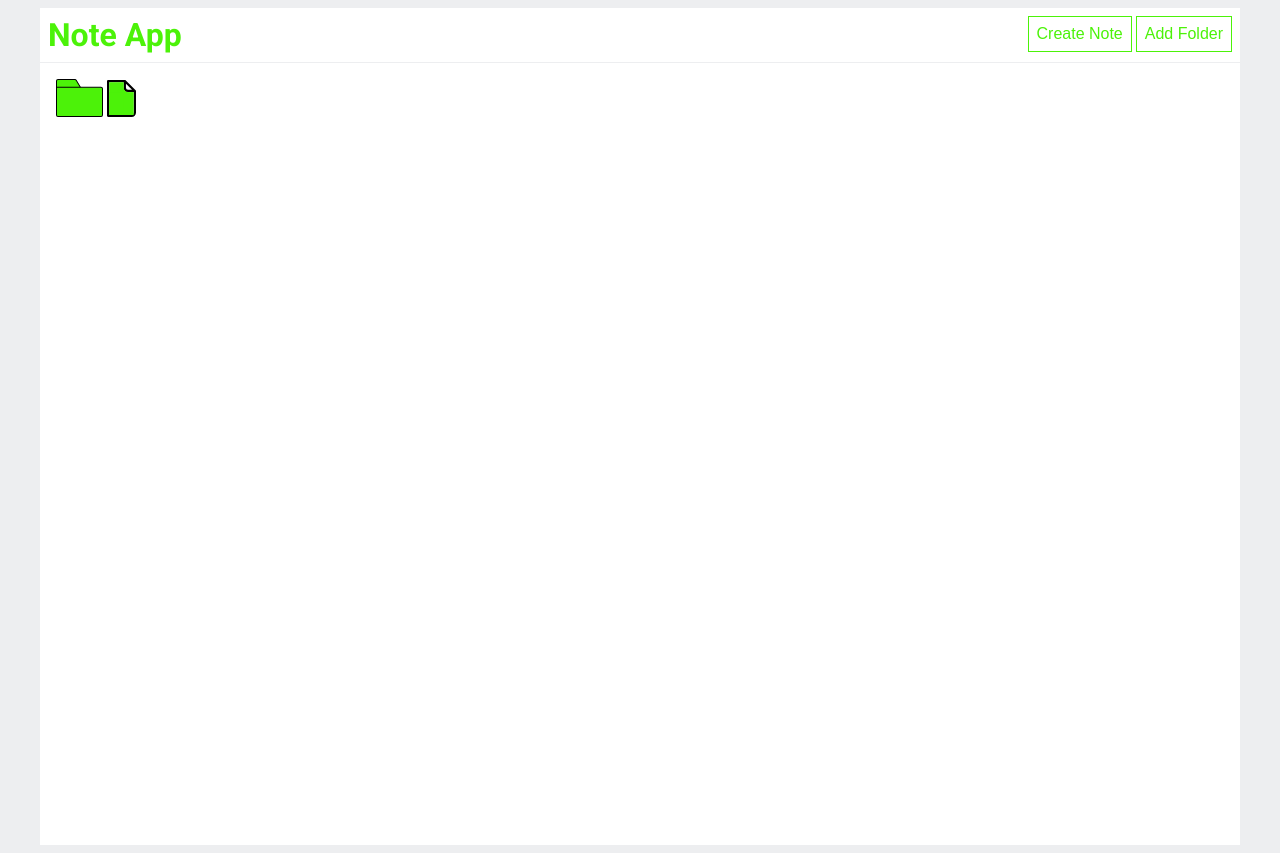
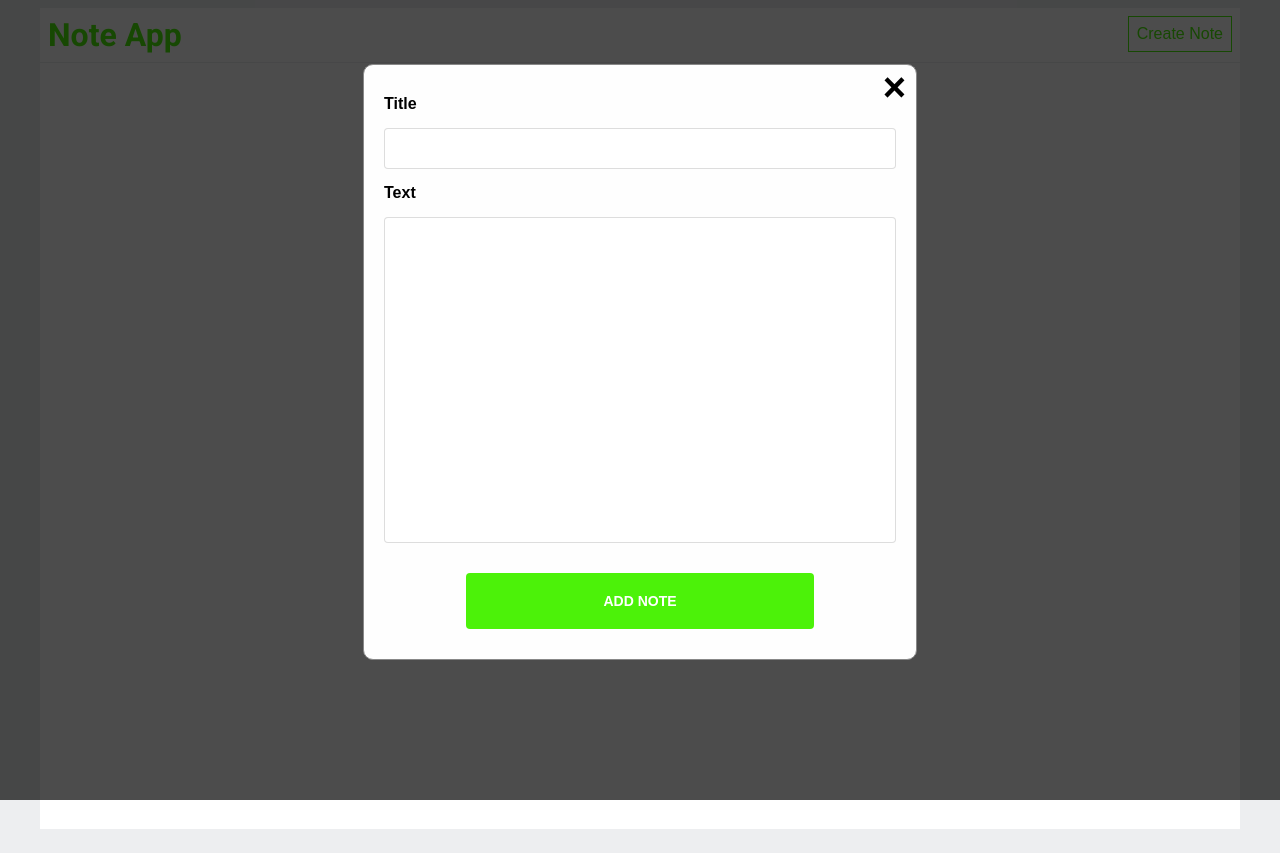
Before and after one commit to terekhof/noteapp, a plain HTML site: page index.html in a window 1280 px wide. Both pictures are taken after a click on the button "Create Note". Drawn offline with Linux system fonts and the light colour scheme.

Commit message:
adding notes

```diff
--- a/css/style.css
+++ b/css/style.css
@@ -29,9 +29,8 @@ body {
   font-size: 1rem;
 }
 
-.app__button:hover {
-  background: #4cf209;
-  color: #fff;
+.app__body {
+  height: 750px;
 }
 
 h1 {
@@ -39,7 +38,109 @@ h1 {
   margin: 0;
 }
 
-.app__body {
-  min-height: 750px;
-  padding: 1rem
+.modal {
+  display: none;
+  position: fixed;
+  z-index: 1;
+  left: 0;
+  top: 0;
+  width: 100%;
+  height: 100%;
+  background-color: black;
+  background-color: rgba(0, 0, 0, 0.7);
 }
+
+.modal-content {
+  display: flex;
+  position: relative;
+  background-color: #fefefe;
+  margin: 5% auto;
+  padding: 30px 20px;
+  border: 1px solid #888;
+  width: 40%;
+  min-width: 400px;
+  z-index: 9999;
+  border-radius: 10px;
+}
+
+.close {
+  position: absolute;
+  font-size: 40px;
+  font-weight: bold;
+  top: 0;
+  right: 10px;
+  color: #000;
+}
+
+.close:hover,
+.close:focus {
+  color: #4cf209;
+  text-decoration: none;
+  cursor: pointer;
+}
+
+.modal-header {
+  margin-bottom: 20px;
+  font-family: 'Roboto Bold', sans-serif;
+  font-weight: 700;
+  text-align: center;
+}
+
+.modal-header h2 {
+  font-size: 24px;
+}
+
+.modal__field {
+  display: -webkit-box;
+  display: -ms-flexbox;
+  display: flex;
+  -webkit-box-orient: vertical;
+  -webkit-box-direction: normal;
+      -ms-flex-direction: column;
+          flex-direction: column;
+  margin: 0 auto 15px;
+}
+
+.modal__field:last-child {
+  margin-bottom: 0;
+}
+
+.modal__label {
+  font-size: 16px;
+  margin-bottom: 15px;
+  font-family: 'Roboto Bold', sans-serif;
+  font-weight: 700;
+}
+
+.modal__input {
+  display: block;
+  padding: 12px 25px 12px 15px;
+  border: 1px solid rgba(27, 27, 28, 0.15);
+  border-radius: 4px;
+  outline-color: rgba(27, 27, 28, 0.25);
+}
+
+.modal__button {
+  font-size: 14px;
+  text-transform: uppercase;
+  color: #ffffff;
+  background: #4cf209;
+  cursor: pointer;
+  border: none;
+  outline: none;
+  display: block;
+  padding: 20px 137.81px;
+  text-align: center;
+  margin: 30px auto 0 auto;
+  border-radius: 4px;
+  font-family: 'Roboto Bold', sans-serif;
+  font-weight: 700;
+}
+
+.textarea {
+  min-height: 300px;
+}
+
+.modal-form {
+  width: 100%;
+}
--- a/index.html
+++ b/index.html
@@ -16,15 +16,36 @@
           <h1>Note App</h1>
         </div>
         <div class="app__buttons">
-          <button class="app__button">Create Note</button>
-          <button class="app__button">Add Folder</button>
+          <button id="myBtn" class="app__button">Create Note</button>
         </div>
       </div>
       <div class="app__body">
-        <img src="img/Folder.svg">
-        <img src="img/Note.svg">
+        <div class="app__content">
+          <ul id="elements" class="app__elements">
+          </ul>
+        </div>
+      </div>
+      <div id="myModal" class="modal">
+        <div class="modal-content">
+          <div class="modal-header">
+            <span class="close">&times;</span>
+          </div>
+          <form class="modal-form">
+            <div class="modal__field">
+              <label class="modal__label">Title</label>
+              <input class="modal__input" name="user_name" type="text" pattern="[A-Za-zА-Яа-яЁё]{2,}" required>
+            </div>
+            <div class="modal__field">
+              <label class="modal__label">Text</label>
+              <textarea id="textarea" style="resize: none;" class="modal__input textarea"></textarea>
+            </div>
+            <button id="addBtn" class="modal__button">Add Note</button>
+          </form>
+        </div>
       </div>
     </div>
   </div>
+<script src="scripts/app.js"></script>
+<script src="scripts/modal.js"></script>
 </body>
 </html>
--- /dev/null
+++ b/scripts/app.js
@@ -0,0 +1,10 @@
+const elementsList = document.querySelector('#elements');
+const textarea = document.getElementById('textarea');
+const element = document.createElement('li');
+const addBtn = document.querySelector('#addBtn');
+
+addBtn.onclick = function () {
+  element.setAttribute('id', textarea.value);
+  elementsList.appendChild(element);
+  textarea.value = '';
+}
--- /dev/null
+++ b/scripts/modal.js
@@ -0,0 +1,17 @@
+const modal = document.getElementById("myModal");
+const btn = document.getElementById("myBtn");
+const span = document.getElementsByClassName("close")[0];
+
+btn.onclick = function() {
+  modal.style.display = "block";
+}
+
+span.onclick = function() {
+  modal.style.display = "none";
+}
+
+window.onclick = function(event) {
+  if (event.target == modal) {
+    modal.style.display = "none";
+  }
+}
```
Also changed, not shown: scripts/main.js (deleted).
